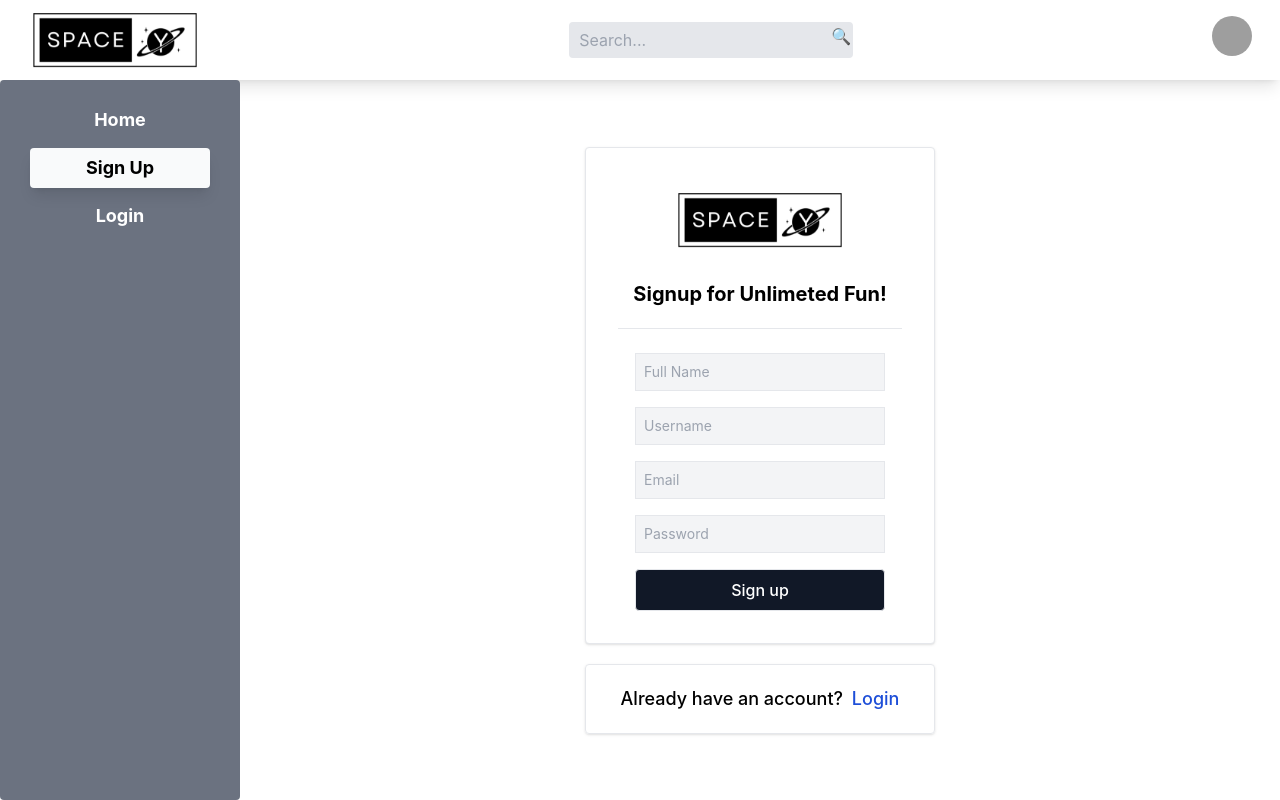
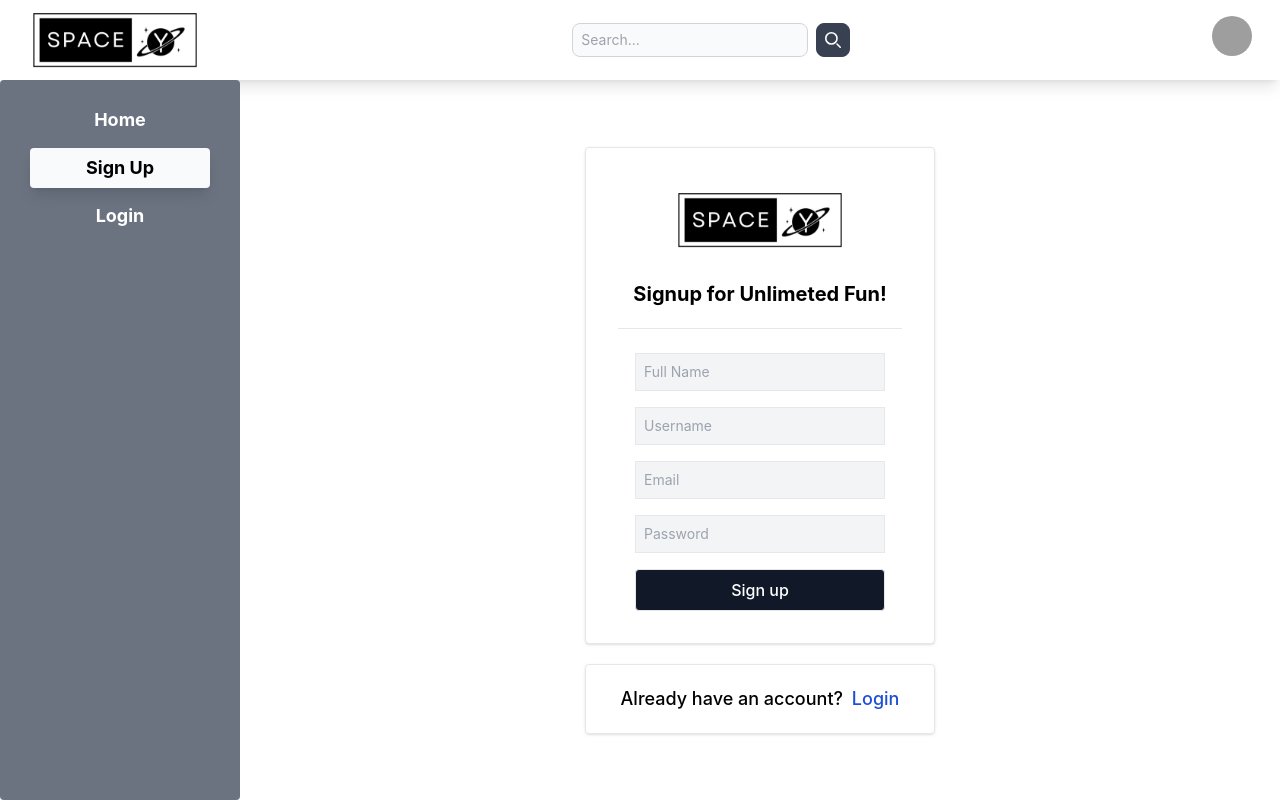
Before and after one commit to Vaseekaran-S/space-y, a React (Create React App) app in the folder client/: page /signup in a window 1280 px wide. Built offline with nearby package versions, Linux system fonts and the light colour scheme; no server answers; grey boxes are pictures that could not be loaded.

Commit message:
feat: enhance search input ui (client)

```diff
--- a/client/src/components/DragAndDrop/index.jsx
+++ b/client/src/components/DragAndDrop/index.jsx
@@ -51,7 +51,7 @@
                 {!imageUrl &&
                     <button onClick={selectImage} className='text-white fond-medium p-5 border-dashed rounded border-2 border-white absolute'>UPLOAD IMAGE</button>
                 }
-                {imageUrl && <img src={imageUrl} alt='Profile Image' className='h-full rounded' />}
+                {imageUrl && <img src={imageUrl} alt='Profile Photo' className='h-full rounded' />}
             </div>
             <Button title={<>{imageUrl ? <MdChangeCircle className='mr-2' /> : <FaFileImage className='mr-2' />}{imageUrl ? 'Change Image' : 'Upload Image'}</>} onClick={selectImage} />
             {imageUrl && <Button title="Save & Upload" active={true} className="mt-3" onClick={uploadFile} />}
--- a/client/src/components/NavBar/index.jsx
+++ b/client/src/components/NavBar/index.jsx
@@ -2,6 +2,7 @@
 import { Link, useNavigate } from 'react-router-dom'
 import { FiMenu, FiX } from "react-icons/fi";
 import Avatar from '../Avatar';
+import SearchInput from '../SearchInput';
 
 export default function NavBar({ sideBarToggle, sideBarState }) {
 
@@ -13,9 +14,8 @@
                         <img src='/logo/logo.png' className='h-[10vh] object-contain w-full' />
                     </Link>
                 </div>
-                <div className='relative border-2 bg-gray-200 rounded flex items-center justify-center hidden lg:block'>
-                    <p className='absolute right-0'>🔍</p>
-                    <input type='text' placeholder='Search...' className='block w-full pr-6 p-1 px-2 bg-transparent focus:border-gray-100' />
+                <div className='relative flex items-center justify-center hidden lg:block'>
+                    <SearchInput />
                 </div>
                 <div className='flex items-center'>
                     <div className='w-[6vh] h-[6vh]'>
--- /dev/null
+++ b/client/src/components/SearchInput/index.jsx
@@ -0,0 +1,21 @@
+import React from 'react'
+
+function SearchInput() {
+    return (
+        <form class="flex items-center max-w-sm mx-auto">
+            <label for="simple-search" class="sr-only">Search</label>
+            <div class="relative w-full">
+                <input type="text" id="simple-search" class="bg-gray-50 border border-gray-300 text-gray-900 text-sm rounded-lg focus:ring-gray-500 focus:border-gray-500 block w-full px-2 py-1.5  dark:bg-gray-700 dark:border-gray-600 dark:placeholder-gray-400 dark:text-white dark:focus:ring-gray-500 dark:focus:border-gray-500" placeholder="Search..." required />
+            </div>
+            <button type="submit" class="p-2 ms-2 text-sm font-medium text-white bg-gray-700 rounded-lg border border-gray-700 hover:bg-gray-800 focus:ring-4 focus:outline-none focus:ring-gray-300 dark:bg-gray-600 dark:hover:bg-gray-700 dark:focus:ring-gray-800">
+                <svg class="w-4 h-4" aria-hidden="true" xmlns="http://www.w3.org/2000/svg" fill="none" viewBox="0 0 20 20">
+                    <path stroke="currentColor" stroke-linecap="round" stroke-linejoin="round" stroke-width="2" d="m19 19-4-4m0-7A7 7 0 1 1 1 8a7 7 0 0 1 14 0Z" />
+                </svg>
+                <span class="sr-only">Search</span>
+            </button>
+        </form>
+
+    )
+}
+
+export default SearchInput
```
